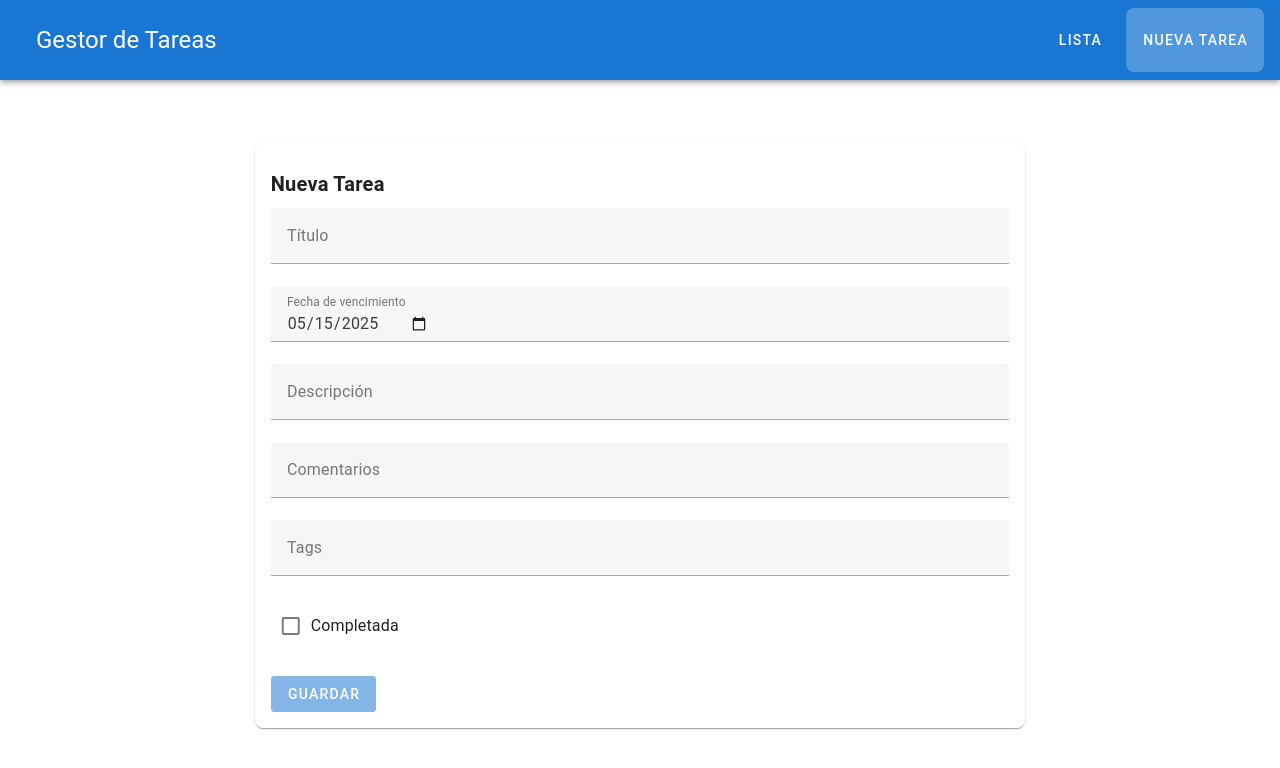
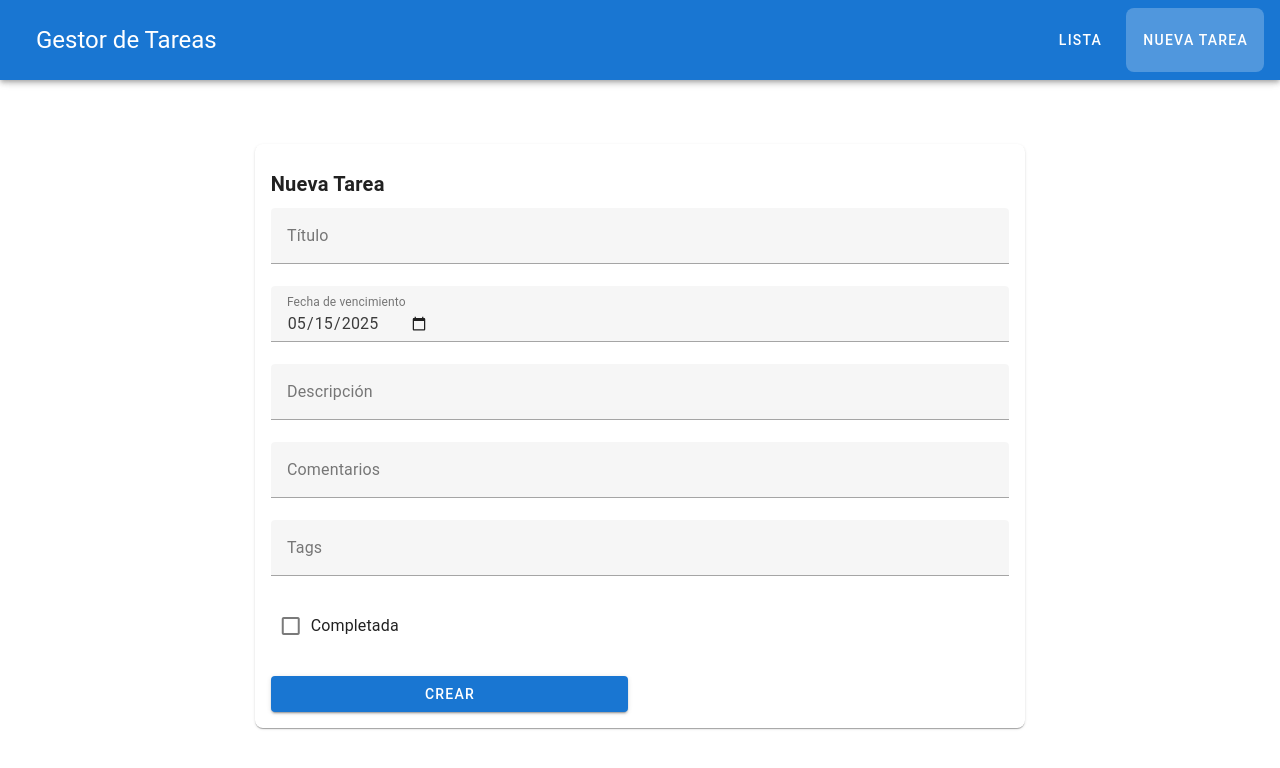
Before and after one commit to FernandoEmilianoFloresDeLaRiva/Tasks-Challenge, a Nuxt app: page /tasks/add_task in a window 1280 px wide. Shown: the top 768 px of the page. Built offline with nearby package versions, Linux system fonts and the light colour scheme.

Commit message:
fix: fixing error for param id

```diff
--- a/components/TaskForm.vue
+++ b/components/TaskForm.vue
@@ -22,14 +22,18 @@
 
                 <v-text-field v-model="form.tags" label="Tags" />
                 <v-checkbox v-model="form.is_completed" label="Completada" />
-
-                <v-btn type="submit" color="primary" :loading="loading" class="mr-4" :disabled="form.title === ''">
-                    {{ editing ? 'Actualizar' : 'Guardar' }}
-                </v-btn>
-
-                <v-btn v-if="editing" @click="cancelEdit" color="secondary">
-                    Cancelar
-                </v-btn>
+                <v-row>
+                    <v-col cols="12" md="6">
+                        <v-btn color="primary" type="submit" :loading="loading" class="w-100">
+                            {{ editing ? 'Actualizar' : 'Crear' }}
+                        </v-btn>
+                    </v-col>
+                    <v-col cols="12" md="6" v-if="editing">
+                        <v-btn color="grey" @click="cancelEdit" class="w-100">
+                            Cancelar
+                        </v-btn>
+                    </v-col>
+                </v-row>
             </v-form>
         </v-card-text>
     </v-card>
--- a/pages/tasks/[id].vue
+++ b/pages/tasks/[id].vue
@@ -16,7 +16,8 @@ const task = ref<TaskDetail | null>(null)
 
 onMounted(async () => {
   const { $tasksApi } = useNuxtApp()
-  const response = await $tasksApi.getOne(parseInt(route.params.id))
+  const idParam = Array.isArray(route.params.id) ? route.params.id[0] : route.params.id
+  const response = await $tasksApi.getOne(parseInt(idParam))
   task.value = TaskDetail.fromJson(response)
 })
 
```
